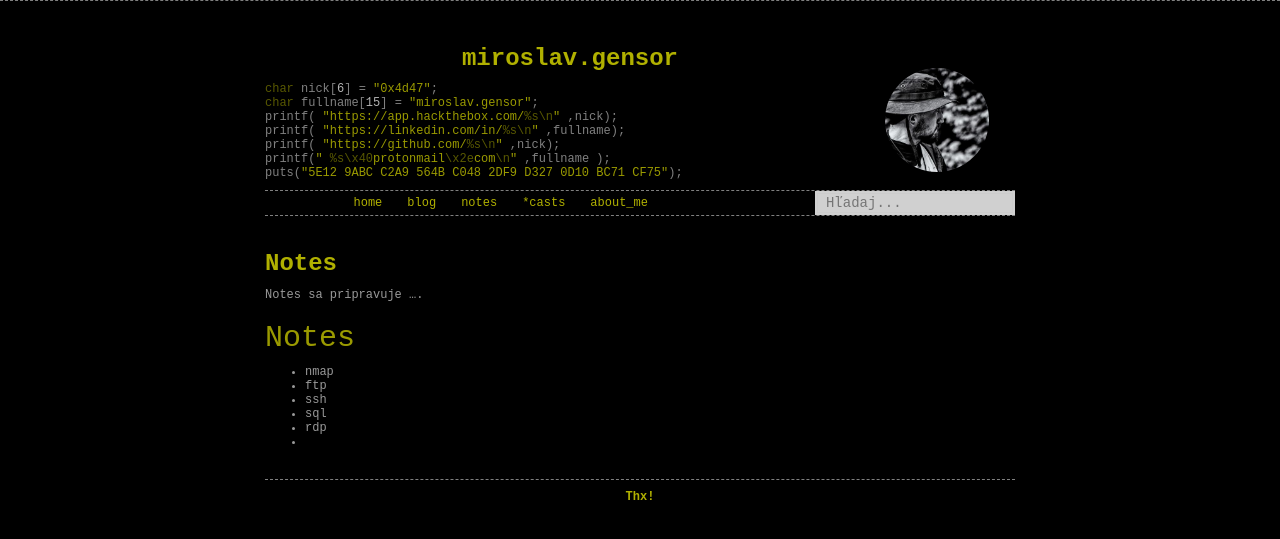
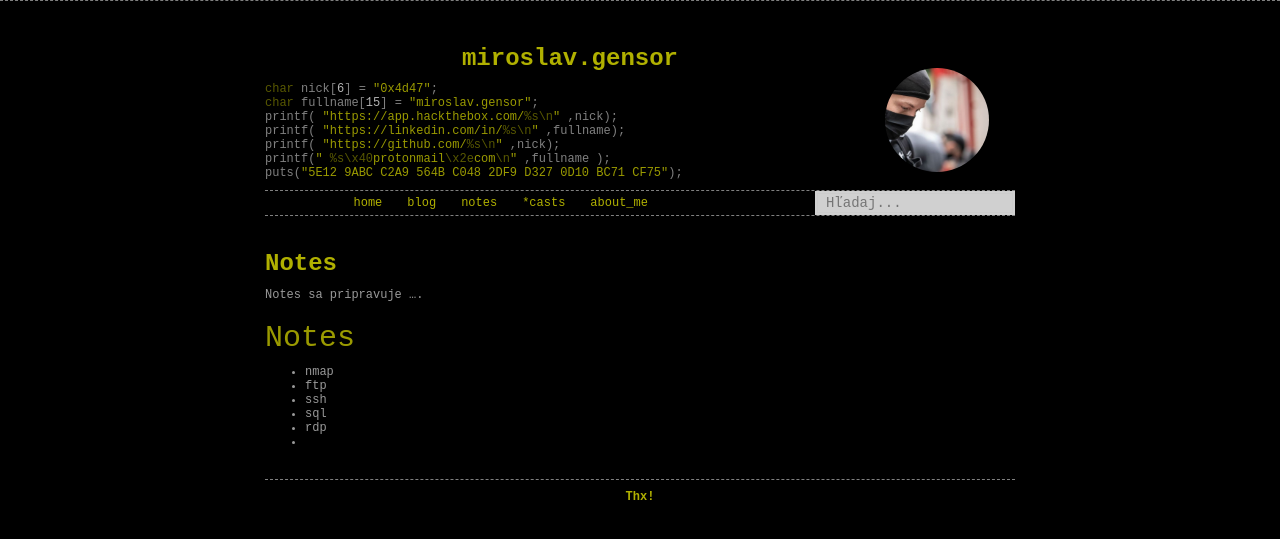
Before and after one commit to 0x00mg/0x00mg.github.io, a Jekyll site: the page built from notes.md, in a window 1280 px wide. Shown: the top 539 px of the page. Built offline with Jekyll 4.4.1, drawn with Linux system fonts in a browser that asks for light colours.

Commit message:
Update header.html

```diff
--- a/_includes/header.html
+++ b/_includes/header.html
@@ -13,7 +13,7 @@
 
     <!-- Fotka napravo -->
     <div class="header-image profile-photo" style="transform: translateX(-30px)";>
-      <img src="{{ site.baseurl }}/images/p3.jpg" alt="Miroslav Gensor"
+      <img src="{{ site.baseurl }}/images/p4.jpg" alt="Miroslav Gensor"
            style="width:120px; height:120px; object-fit:cover; border-radius:50%;
           box-shadow: 0 0 20px rgba(0,0,0,0.3)">
     </div>
```
